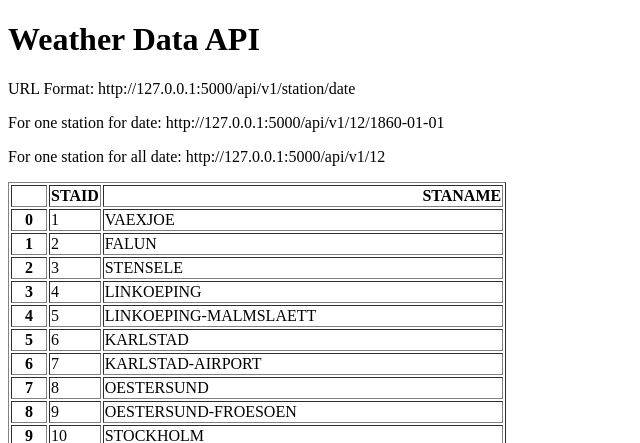
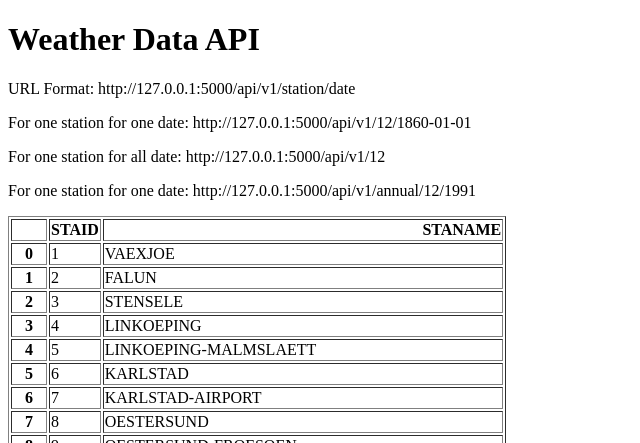
Before and after one commit to darwindc12/waether_data_API, a Flask app: page / in a window 1280 px wide. Shown: the top 443 px of the page, without its empty margins (0-640 px from the left). Run offline with Flask 2, Linux system fonts and the light colour scheme.

Commit message:
Add URL endpoint for yearly and all_data

```diff
--- a/main.py
+++ b/main.py
@@ -27,5 +27,15 @@ def all_data(station):
     result = df.to_dict(orient="records")
     return result
 
+
+@app.route("/api/v1/annual/<station>/<year>")
+def yearly(station, year):
+    filename = "data_small/TG_STAID"+ str(station).zfill(6)  + ".txt"
+    df = pd.read_csv(filename, skiprows=20)
+    df['    DATE'] = df['    DATE'].astype(str)
+    result = df[df['    DATE'].str.startswith(str(yearly))].to_dict(orient="records")
+    return result
+
+
 if __name__ == "__main__":
     app.run(debug=True)
--- a/templates/home.html
+++ b/templates/home.html
@@ -7,8 +7,9 @@
 <body>
 <h1>Weather Data API</h1>
 <p>URL Format: http://127.0.0.1:5000/api/v1/station/date</p>
-<p>For one station for date: http://127.0.0.1:5000/api/v1/12/1860-01-01</p>
+<p>For one station for one date: http://127.0.0.1:5000/api/v1/12/1860-01-01</p>
 <p>For one station for all date: http://127.0.0.1:5000/api/v1/12</p>
+<p>For one station for one date: http://127.0.0.1:5000/api/v1/annual/12/1991</p>
 <p>{{data|safe}}</p>
 </body>
 </html>
```
